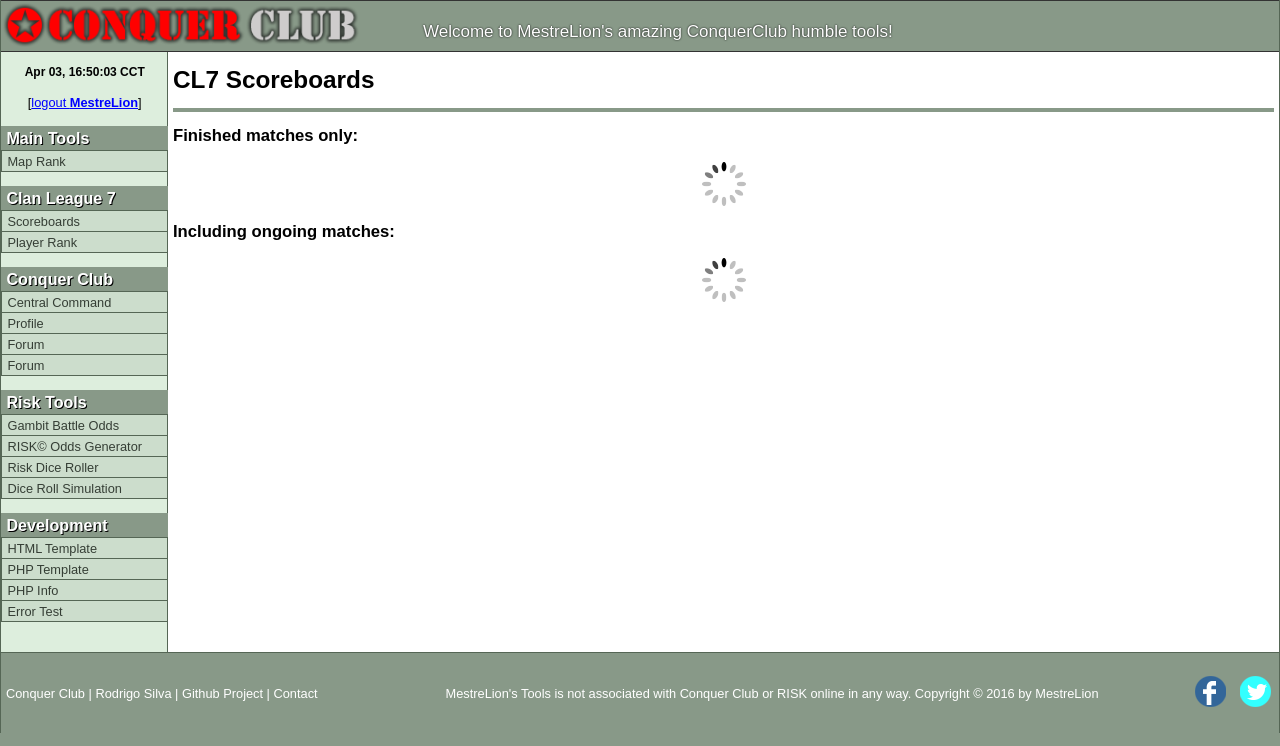
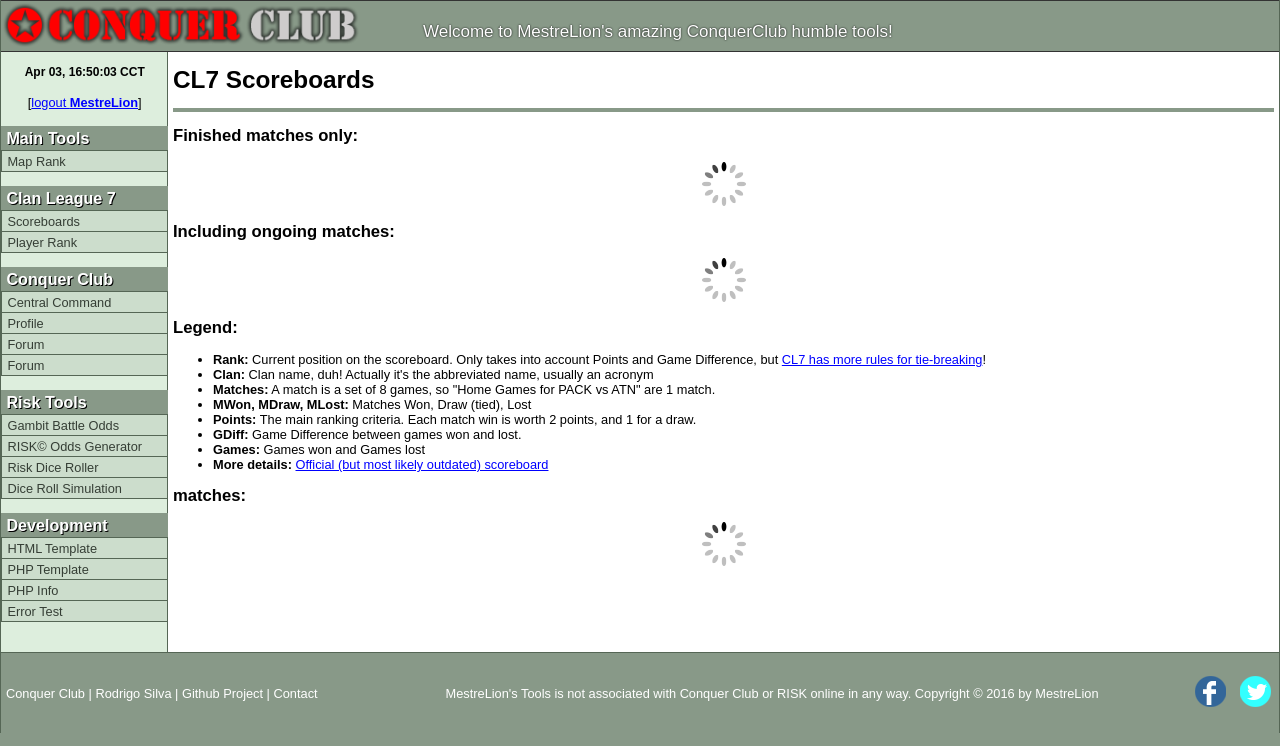
Before and after one commit to MestreLion/conquerclub, a PHP site: page /cl7scoreboard.php in a window 1280 px wide. Shown: the top 746 px of the page. Run offline with PHP 8.4, Linux system fonts and the light colour scheme; data that the repository does not hold is empty; some libraries are stand-ins or nearby versions.

Commit message:
CL7 scoreboard: add legend and clan matches listing

```diff
--- a/web/www/cl7scoreboard.php
+++ b/web/www/cl7scoreboard.php
@@ -4,6 +4,8 @@
 <?php
 HTML_Header("CL7 Scoreboards");
 HTML_Content_Title("CL7 Scoreboards", "");
+
+$cgi="cgi-bin/league_scoreboard.cgi";
 
 $scores = array(
 	array("mode" => "finished", "title" => "Finished matches only:"),
@@ -12,14 +14,28 @@ $scores = array(
 foreach($scores as $score) {
 	HTML_Item($score["title"]);
 	HTML_AnimatedLoadURL(
-		"cgi-bin/league_scoreboard.cgi" .
-			"?mode=" . _U($score["mode"]) .
-			"&clan=" . _U($CLAN['shortname']),
+		$cgi . "?mode=" . _U($score["mode"]) . "&clan=" . _U($CLAN['shortname']),
 		$score["mode"]
 	);
 }
+HTML_Legend();
+HTML_Item($CLAN['name'] . " matches:");
+HTML_AnimatedLoadURL($cgi . "?mode=matches&clanid=" . _U($CLAN['clanid']), "list");
 HTML_Footer();
 ?>
 <?function HTML_Item($title="") {?>
 	<h4><?=_H($title)?></h4>
 <?}?>
+<?function HTML_Legend() {?>
+<h4>Legend:</h4>
+<ul>
+	<li><b>Rank:</b> Current position on the scoreboard. Only takes into account Points and Game Difference, but <a href="https://www.conquerclub.com/forum/viewtopic.php?f=441&amp;t=215023">CL7 has more rules for tie-breaking</a>!</li>
+	<li><b>Clan:</b> Clan name, duh! Actually it's the abbreviated name, usually an acronym</li>
+	<li><b>Matches:</b> A match is a set of 8 games, so "Home Games for PACK vs ATN" are 1 match.</li>
+	<li><b>MWon, MDraw, MLost:</b> Matches Won, Draw (tied), Lost</li>
+	<li><b>Points:</b> The main ranking criteria. Each match win is worth 2 points, and 1 for a draw.</li>
+	<li><b>GDiff:</b> Game Difference between games won and lost.</li>
+	<li><b>Games:</b> Games won and Games lost</li>
+	<li><b>More details:</b> <a href="https://www.conquerclub.com/forum/viewtopic.php?f=441&amp;t=215026#p4728916">Official (but most likely outdated) scoreboard</a></li>
+</ul>
+<?}?>
```
Also changed, not shown: 1 other file.
